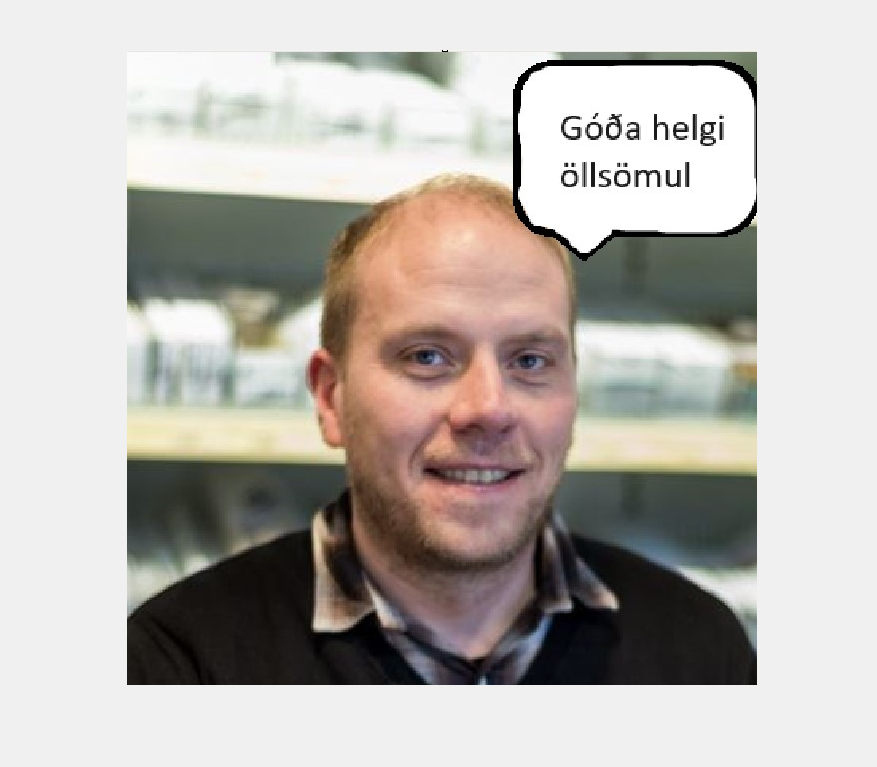
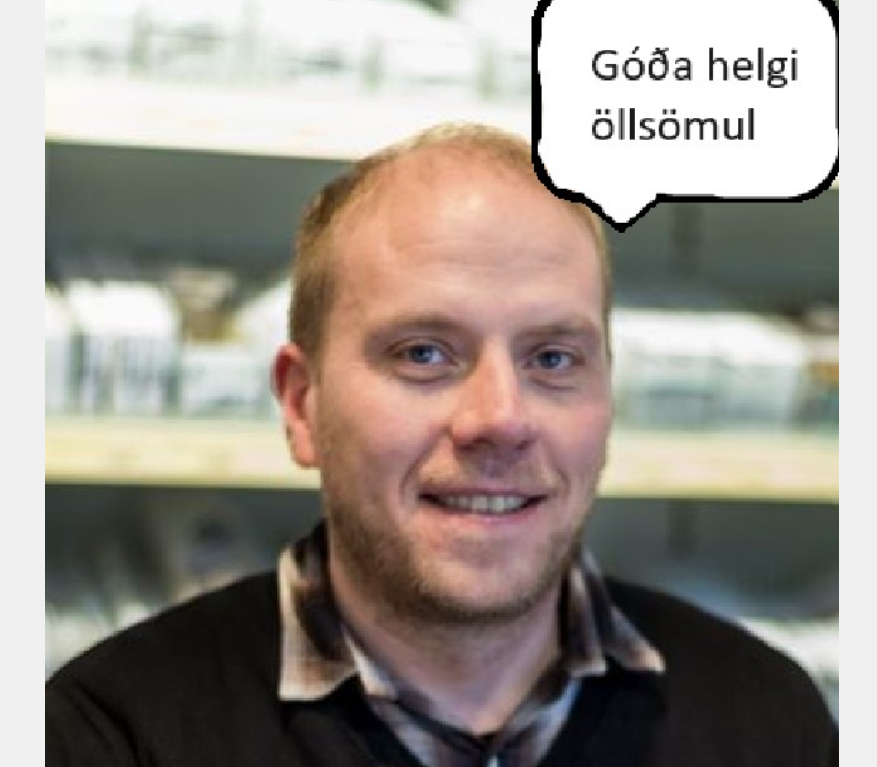
Before and after one commit to BjarkiGr/godahelgi, a plain HTML site: page agustg/index.html in a window 1280 px wide. Shown: the part 152-919 px from the top of the page, without its empty margins (198-1075 px from the left). Before the commit the page ends 837 px from the top, so only its background shows below. Drawn offline with Linux system fonts and the light colour scheme.

Commit message:
Update styles.css
fixes image

```diff
--- a/agustg/styles.css
+++ b/agustg/styles.css
@@ -19,8 +19,9 @@ body {
 }
 
 img {
-    max-width: 100%;
-    height: auto; /* Maintain aspect ratio */
+    width: 100%;
+    height: 100%;
+    object-fit: contain;
 }
 
 
```
